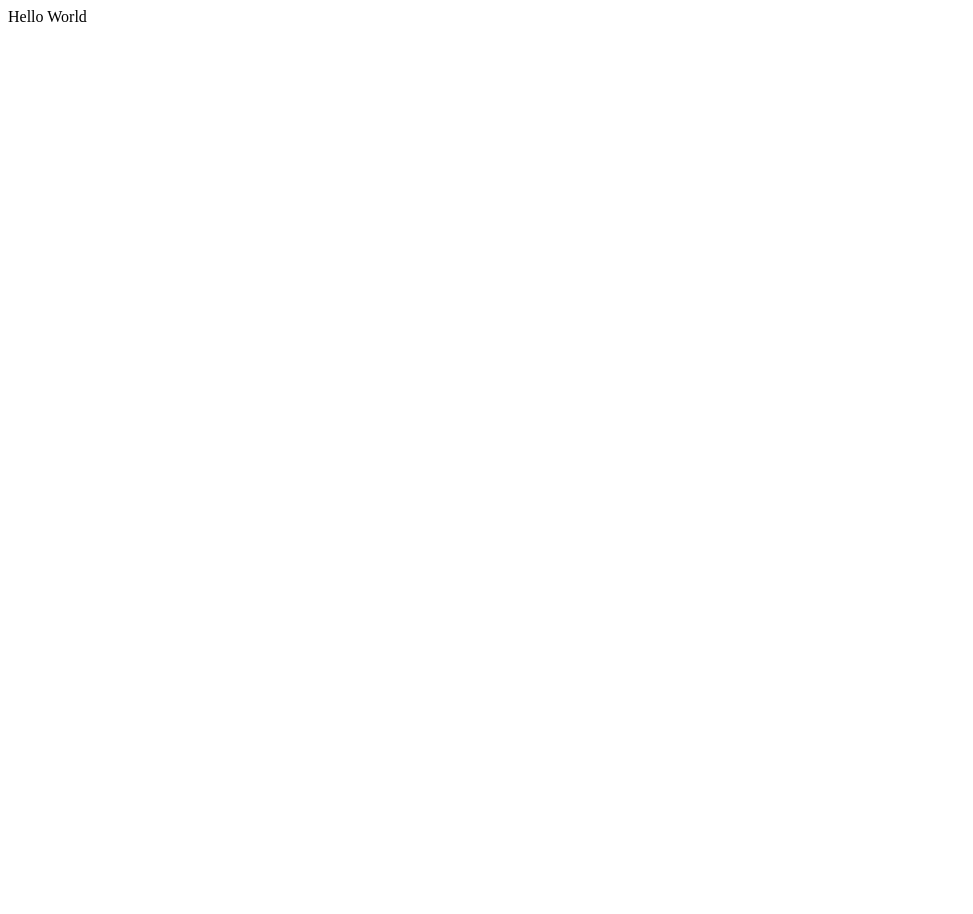
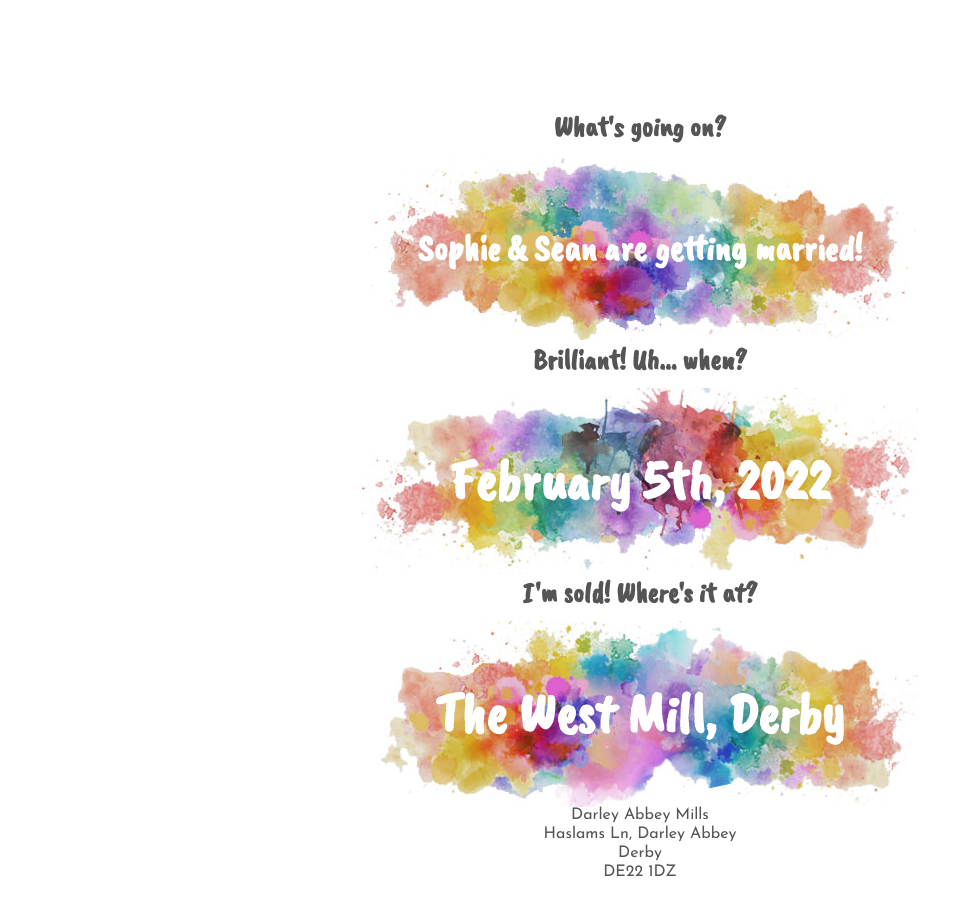
Before and after one commit to SurpriseTRex/surprisetrex.github.io, a plain HTML site: page index.html in a window 1280 px wide. Shown: the top 914 px of the page, without its empty margins (0-973 px from the left). Before the commit the page ends 800 px from the top, so only its background shows below. Drawn offline with nearby package versions, Linux system fonts and the light colour scheme; grey boxes are pictures that could not be loaded; a web font is replaced by a local one.

Commit message:
watercolor and basic text

```diff
--- a/index.html
+++ b/index.html
@@ -1 +1,40 @@
-Hello World
+<html>
+
+<head>
+    <link rel="preconnect" href="https://fonts.gstatic.com">
+    <link href="https://fonts.googleapis.com/css2?family=Josefin+Sans:wght@200;400&display=swap" rel="stylesheet">
+
+    <link href="https://fonts.googleapis.com/css2?family=Mansalva&display=swap" rel="stylesheet">
+    <link href="https://fonts.googleapis.com/css2?family=Caveat+Brush&display=swap" rel="stylesheet">
+
+    <link rel="stylesheet" href="styles.css">
+</head>
+
+<body>
+    <h2>What's going on?</h2>
+
+    <div class="splash splash1">
+        <h1 class="title">Sophie & Sean are getting married!</h1>
+    </div>
+
+    <h2>Brilliant! Uh... when?</h2>
+    <div class="splash splash2">
+    <h1>February 5th, 2022</h1>
+    </div>
+
+    <h2>I'm sold! Where's it at?</h2>
+    <div class="splash splash3">
+    <h1>The West Mill, Derby</h1>
+    </div>
+    <p>Darley Abbey Mills</p>
+    <p>Haslams Ln, Darley Abbey
+    <p>Derby</p>
+    <p>DE22 1DZ</p>
+    <iframe src="https://www.google.com/maps/embed?pb=!1m18!1m12!1m3!1d2404.28133933918!2d-1.4771039839440345!3d52.943360579896606!2m3!1f0!2f0!3f0!3m2!1i1024!2i768!4f13.1!3m3!1m2!1s0x4879f166f0378111%3A0x92d5a50da6f0f09b!2sThe%20West%20Mill!5e0!3m2!1sen!2suk!4v1610889658289!5m2!1sen!2suk" width="600" height="450" frameborder="0" style="border:0;" allowfullscreen="" aria-hidden="false" tabindex="0"></iframe>
+
+    <h2>Can I come?</h2>
+    <h1>Yep! Just fill this in:</h1>
+    <iframe src="https://docs.google.com/forms/d/e/1FAIpQLSdbtT-6Rj7AFfdIeQw2GTa701s9G4RFk9j_Me4acie1GULaeg/viewform?embedded=true" width="640" height="1022" frameborder="0" marginheight="0" marginwidth="0">Loading…</iframe>
+</body>
+
+</html>
--- /dev/null
+++ b/styles.css
@@ -0,0 +1,65 @@
+html {
+    margin-top: 100px;
+    text-align: center;
+    color: #555;
+    background-color: #fff;
+}
+
+p {
+    font-family: "Josefin Sans", sans-serif;
+}
+
+
+h1, h2 {
+    margin: 0 auto 10px auto;
+    width: fit-content;
+    font-family: 'caveat brush', cursive;
+}
+
+h2 {
+    font-size: 1.8em;
+}
+
+h1 {
+    color: #fff;
+    width: 556px;
+    font-size: 3.5em;
+}
+
+.title {
+    font-size: 2.3em;
+    display: block;
+}
+
+p {
+    margin: 0 0 3px 0;
+}
+
+.splash {
+    margin: 0 auto;
+    background-position: center;
+    background-repeat: no-repeat;
+    background-size: contain;
+    width: 556px;
+    height: 186px;
+    line-height: 186px;
+}
+
+.splash1 {
+    background-image: url("splash1.jpg");
+}
+
+.splash2 {
+    background-image: url("splash2.jpg");
+}
+
+.splash3 {
+    background-image: url("splash3.jpg");
+}
+
+.rainbow-text {
+    background-image: linear-gradient(to left, violet, indigo, blue, green, rgb(255, 208, 0), orange, red);
+    background-clip: text;
+    -webkit-background-clip: text;
+    color: transparent;
+  }
```
Also changed, not shown: splash1.jpg (added), splash2.jpg (added), splash3.jpg (added), 3 other files.
